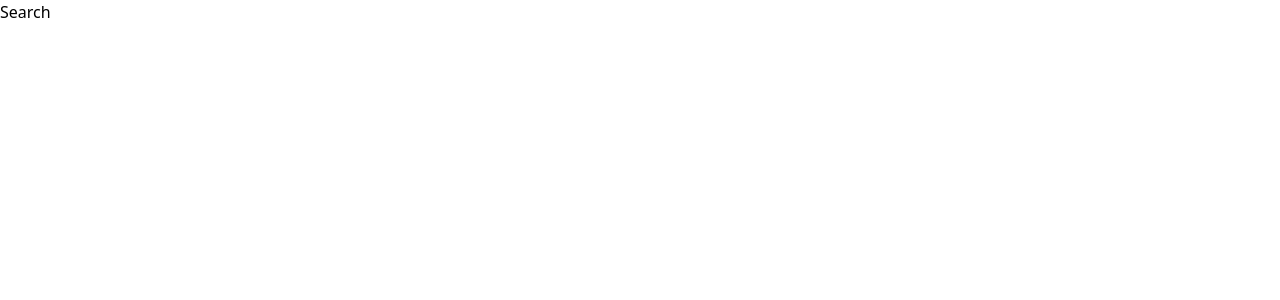
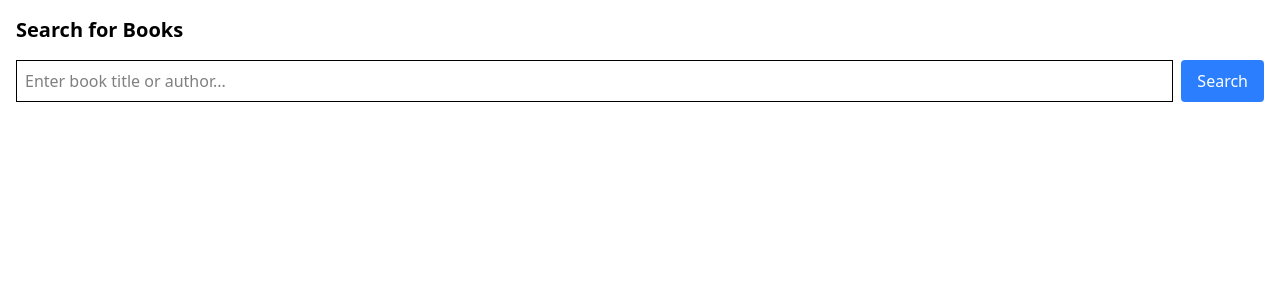
Before and after one commit to JoeSteeloak/jojapp, a Next.js app: page /search in a window 1280 px wide. Shown: the top 300 px of the page. Built offline with nearby package versions, Linux system fonts and the light colour scheme.

Commit message:
Added search for books

```diff
--- a/app/(subpages)/search/page.tsx
+++ b/app/(subpages)/search/page.tsx
@@ -1,7 +1,9 @@
-import React from "react";
+
+"use client";
+import React, { useState } from "react";
 
 interface BookInterface {
-    _id: string;
+    id: string;
     title: string;
     author: string;
     publishedDate: string;
@@ -13,7 +15,84 @@ interface BookInterface {
 }
 
 const Search = () => {
-    return <div>Search</div>;
+    const [query, setQuery] = useState("");
+    const [books, setBooks] = useState<BookInterface[]>([]);
+    const [loading, setLoading] = useState(false);
+    const [error, setError] = useState("");
+
+    const handleSearch = async () => {
+        if (!query) return;
+
+        setLoading(true);
+        setError("");
+
+        try {
+            const response = await fetch(
+                `https://www.googleapis.com/books/v1/volumes?q=${query}`
+            );
+            if (!response.ok) throw new Error("Failed to fetch books");
+
+            const data = await response.json();
+
+            // Mappar om API-responsen till vår BookInterface-struktur
+            const booksData: BookInterface[] = data.items?.map((item: any) => ({
+                id: item.id,
+                title: item.volumeInfo.title || "Unknown Title",
+                author: item.volumeInfo.authors?.join(", ") || "Unknown Author",
+                publishedDate: item.volumeInfo.publishedDate || "Unknown Date",
+                pageCount: item.volumeInfo.pageCount || 0,
+                isbn: item.volumeInfo.industryIdentifiers
+                    ? item.volumeInfo.industryIdentifiers[0].identifier
+                    : "Unknown ISBN",
+                bookCover: item.volumeInfo.imageLinks?.thumbnail || "",
+                description: item.volumeInfo.description || "No description available",
+                genre: item.volumeInfo.categories || ["Unknown Genre"],
+            })) || [];
+
+            setBooks(booksData);
+        } catch (err: any) {
+            setError(err.message);
+        } finally {
+            setLoading(false);
+        }
+    };
+
+    return (
+        <div className="p-4">
+            <h2 className="text-xl font-bold mb-4">Search for Books</h2>
+            <div className="flex gap-2 mb-4">
+                <input
+                    type="text"
+                    className="border p-2 w-full"
+                    placeholder="Enter book title or author..."
+                    value={query}
+                    onChange={(e) => setQuery(e.target.value)}
+                />
+                <button
+                    className="bg-blue-500 text-white px-4 py-2 rounded"
+                    onClick={handleSearch}
+                    disabled={loading}
+                >
+                    {loading ? "Searching..." : "Search"}
+                </button>
+            </div>
+
+            {error && <p className="text-red-500">{error}</p>}
+
+            <div className="grid grid-cols-1 md:grid-cols-2 lg:grid-cols-3 gap-4">
+                {books.map((book) => (
+                    <div key={book.id} className="border p-4 rounded shadow">
+                        {book.bookCover && (
+                            <img src={book.bookCover} alt={book.title} className="mb-2 w-full h-48 object-cover" />
+                        )}
+                        <h3 className="text-lg font-bold">{book.title}</h3>
+                        <p className="text-gray-600">{book.author}</p>
+                        <p className="text-sm text-gray-500">{book.publishedDate}</p>
+                    </div>
+                ))}
+            </div>
+        </div>
+    );
 };
 
 export default Search;
```
